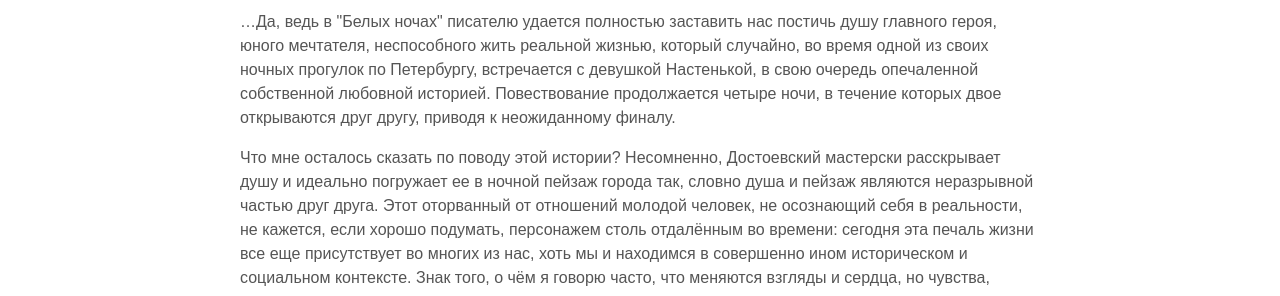
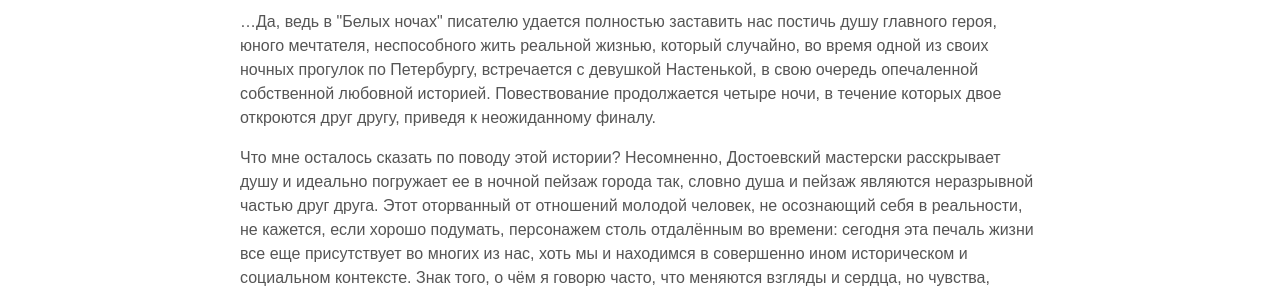
Before and after one commit to postolny/postolny.github.io, a Jekyll site: the page built from _posts/2021-01-15-una-segnalazione-su-fedor-dostoevskij-di-francesco-palombo.md, in a window 1280 px wide and 900 px high, scrolled down 1593 px. Shown: the part 247-543 px from the top of the window. Built offline with Jekyll 4.4.1, drawn with Linux system fonts in a browser that asks for light colours; nearby versions of some CDN libraries; some of the changed text lies outside the part shown.

Commit message:
Update 2021-01-15-una-segnalazione-su-fedor-dostoevskij-di-francesco-palombo.md

```diff
--- a/_posts/2021-01-15-una-segnalazione-su-fedor-dostoevskij-di-francesco-palombo.md
+++ b/_posts/2021-01-15-una-segnalazione-su-fedor-dostoevskij-di-francesco-palombo.md
@@ -32,7 +32,7 @@
 
 Рассказав тебе вкратце о другом величайшем русском писателе Толстом в "Войне и мире", включённые мной в число 4 классических произведений, которые я взял бы с собой на необитаемый остров ([кликни здесь](https://www.paginecuriose.it/2019/03/04/i-miei-libri-preferiti/)), я возвращаюсь сегодня к русской литературе с этой работой другого мастера повествования, а именно, Достоевского.
 
-...Да, ведь в "Белых ночах" писателю удается полностью заставить нас постичь душу главного героя, юного мечтателя, неспособного жить реальной жизнью, который случайно, во время одной из своих ночных прогулок по Петербургу, встречается с девушкой Настенькой, в свою очередь опечаленной собственной любовной историей. Повествование продолжается четыре ночи, в течение которых двое открываются друг другу, приводя к неожиданному финалу.
+...Да, ведь в "Белых ночах" писателю удается полностью заставить нас постичь душу главного героя, юного мечтателя, неспособного жить реальной жизнью, который случайно, во время одной из своих ночных прогулок по Петербургу, встречается с девушкой Настенькой, в свою очередь опечаленной собственной любовной историей. Повествование продолжается четыре ночи, в течение которых двое откроются друг другу, приведя к неожиданному финалу.
 
 Что мне осталось сказать по поводу этой истории? Несомненно, Достоевский мастерски расскрывает душу и идеально погружает ее в ночной пейзаж города так, словно душа и пейзаж являются неразрывной частью друг друга. Этот оторванный от отношений молодой человек, не осознающий себя в реальности, не кажется, если хорошо подумать, персонажем столь отдалённым во времени: сегодня эта печаль жизни все еще присутствует во многих из нас, хоть мы и находимся в совершенно ином историческом и социальном контексте. Знак того, о чём я говорю часто, что меняются взгляды и сердца, но чувства, которые мы испытываем, остаются прежними.
 
@@ -65,7 +65,7 @@
 
 [^11]: a sua volta - в свой черёд, в свою очередь.
 
-[^12]: si apriranno l'uno con l'altra - открываются друг другу (букв. один другой).
+[^12]: si apriranno l'uno con l'altra - откроются друг другу (букв. один другой).
 
 [^13]: pensando+ci bene - думая об этом хорошенько.
 
```
